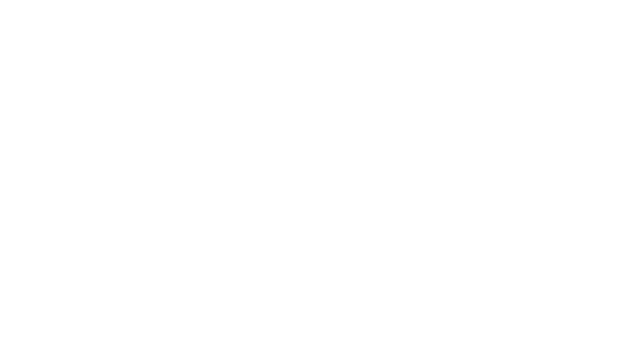
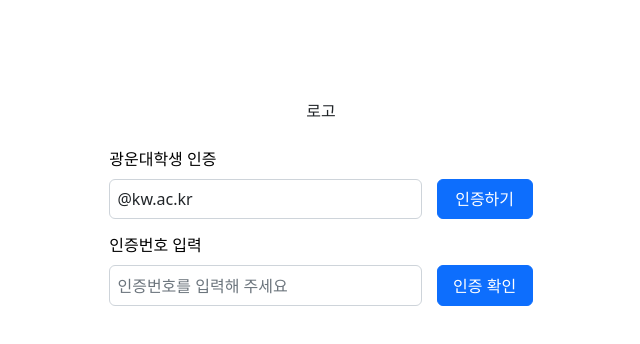
Before and after one commit to Uddiyam/Pangmuti, a React (Create React App) app: page /SignUp in a window 1280 px wide. Before the commit this address had no page. Shown: the top 344 px of the page, without its empty margins (319-959 px from the left). Built offline with nearby package versions, Linux system fonts and the light colour scheme.

Commit message:
로그인&회원가입 화면 레이아웃

```diff
--- a/src/Header.jsx
+++ b/src/Header.jsx
@@ -11,7 +11,7 @@ export default function Header() {
       <Container className={styles.Container}>
         <Row>
           <Col sm className={styles.List}>
-            <Link to="/" className={styles.Link}>
+            <Link to="/Main" className={styles.Link}>
               로고
             </Link>
           </Col>
--- /dev/null
+++ b/src/Login.jsx
@@ -0,0 +1,70 @@
+import React, { useState } from "react";
+import styles from "./styles/Login.module.css";
+import Button from "react-bootstrap/Button";
+import Form from "react-bootstrap/Form";
+import { CgDanger } from "react-icons/cg";
+import { Link } from "react-router-dom";
+
+export default function Login() {
+  const [userEmail, setUserEmail] = useState("");
+  const [isEmail, setIsEmail] = useState("");
+  const checkEmail = (e) => {
+    let regExp =
+      /^([a-z0-9_\.-]+)@([\da-z\.-]+)\.([a-z\.]{2,6})\.([a-z\.]{2,6})$/;
+    // 형식에 맞는 경우 true 리턴
+    setIsEmail(regExp.test(e.target.value));
+  };
+  return (
+    <div className={styles.Container}>
+      <Form className={styles.LoginForm}>
+        <div className={styles.FormWrap}>
+          <Form.Group className={styles.IdWrap} controlId="formBasicEmail">
+            <Form.Label className={styles.Id}>ID</Form.Label>
+            <Form.Control
+              className={styles.Input}
+              type="email"
+              placeholder="Enter email"
+              onChange={(e) => {
+                setUserEmail(e.target.value);
+                checkEmail(e);
+              }}
+            />
+            {isEmail
+              ? null
+              : userEmail.length > 0 && (
+                  <div className={styles.FalseEmail}>
+                    <CgDanger className={styles.Icon} />
+                    이메일 형식 에러
+                  </div>
+                )}
+          </Form.Group>
+
+          <Form.Group
+            className={styles.PasswordWrap}
+            controlId="formBasicPassword"
+          >
+            <Form.Label className={styles.Password}>Password</Form.Label>
+            <Form.Control
+              className={styles.Input}
+              type="password"
+              placeholder="Password"
+            />
+            <div className={styles.SignUp}>
+              <Link to="/SignUp" className={styles.LinkSignUp}>
+                회원가입
+              </Link>
+            </div>
+          </Form.Group>
+          <Form.Group className="mb-3" controlId="formBasicCheckbox">
+            <Form.Check type="checkbox" label="Check me out" />
+          </Form.Group>
+          <Button className={styles.Btn} variant="primary" type="submit">
+            <Link to="/Main" className={styles.Link}>
+              로그인
+            </Link>
+          </Button>
+        </div>
+      </Form>
+    </div>
+  );
+}
--- a/src/Router.jsx
+++ b/src/Router.jsx
@@ -3,11 +3,15 @@ import App from "./App";
 import RestaurantList from "./RestaurantList";
 import Mypage from "./Mypage";
 import GeneralForum from "./GeneralForum";
+import Login from "./Login";
+import SignUp from "./SignUp";
 
 const AppRouter = () => {
   return (
     <Routes>
-      <Route exact path="/" element={<App />} />
+      <Route exact path="/" element={<Login />} />
+      <Route exact path="/SignUp" element={<SignUp />} />
+      <Route exact path="/Main" element={<App />} />
       <Route exact path="/Restaurant" element={<RestaurantList />} />
       <Route exact path="/Mypage" element={<Mypage />} />
       <Route exact path="/Forum" element={<GeneralForum />} />
--- /dev/null
+++ b/src/SignUp.jsx
@@ -0,0 +1,43 @@
+import React from "react";
+import styles from "./styles/SignUp.module.css";
+import Button from "react-bootstrap/Button";
+import Form from "react-bootstrap/Form";
+import { Link } from "react-router-dom";
+
+export default function SignUp() {
+  return (
+    <div className={styles.Container}>
+      <Form className={styles.SignWrap}>
+        <div className={styles.Logo}>로고</div>
+
+        <Form.Group className={styles.KwIdWrap} controlId="formBasicEmail">
+          <Form.Label className={styles.KwId}>광운대학생 인증</Form.Label>
+          <Form.Control
+            className={styles.Input}
+            type="email"
+            placeholder="Enter email"
+            value="@kw.ac.kr"
+          />
+
+          <Button className={styles.Btn} variant="primary" type="submit">
+            인증하기
+          </Button>
+        </Form.Group>
+
+        <Form.Group className={styles.KwIdWrap} controlId="formBasicEmail">
+          <Form.Label className={styles.KwId}>인증번호 입력</Form.Label>
+          <Form.Control
+            className={styles.Input}
+            type="text"
+            pattern="[0-9]*"
+            autoComplete="off"
+            placeholder="인증번호를 입력해 주세요"
+          />
+          <Button className={styles.Btn} variant="primary" type="submit">
+            인증 확인
+          </Button>
+        </Form.Group>
+      </Form>
+    </div>
+  );
+}
--- /dev/null
+++ b/src/styles/Login.module.css
@@ -0,0 +1,72 @@
+.Container{
+    width: 100%;
+    height: 100%;
+}
+
+.IdWrap{
+    width: 100%;
+    margin: 0 auto;
+    margin-bottom: 3%;
+}
+
+.PasswordWrap{
+    margin: 0 auto;
+    margin-bottom: 7%;
+}
+.FormWrap{
+    padding: 4%;
+}
+.Id{
+    margin-left: 15%;
+    margin-right: 2%;
+}
+
+.Password{
+    margin-left: 15%;
+    margin-right: 2%;
+}
+
+.Input{
+    width: 70%;
+    margin: auto;
+}
+
+.LoginForm{
+    width: 40%;
+    margin: auto;
+    margin-top: 15%;
+    border-radius: 4px;
+    box-shadow: 0px 6px 10px rgba(0, 0, 0, 0.07);
+}
+
+.SignUp{
+    text-align: center;
+    margin-top: 2%;
+}
+
+.Btn{
+    margin-left: 30%;
+    width: 40%;
+}
+
+.Link{
+    text-decoration: none;
+    color: white;
+    font-size: larger;
+}
+.Link:hover{
+    text-decoration: none;
+    color: white;
+    font-size: larger;
+}
+
+.FalseEmail{
+    font-size: medium;
+    color: red;
+    margin-top: 1%;
+    margin-left: 15%;
+  }
+
+  .Icon{
+    margin-right: 5px;
+  }
--- /dev/null
+++ b/src/styles/SignUp.module.css
@@ -0,0 +1,43 @@
+.Container{
+    width: 100%;
+    height: 100%;
+    padding: 3%;
+}
+
+.SignWrap{
+    width: 40%;
+    margin: auto;
+    margin-top: 5%;
+}
+
+.Logo{
+    text-align: center;
+    margin-bottom: 5%;
+}
+
+.KwIdWrap{
+    width: 100%;
+    margin: 0 auto;
+    margin-bottom: 3%;
+    margin-left: 6%;
+}
+
+.KwId{
+    color: black;
+    display: block;
+}
+
+.Input{
+    width: 65%;
+    margin: auto;
+    float: left;
+    margin-right: 3%;
+    padding: 1.5%;
+}
+
+
+.Btn{
+    display: inline-block;
+    width: 20%;
+    padding: 1.5%;
+}
```
